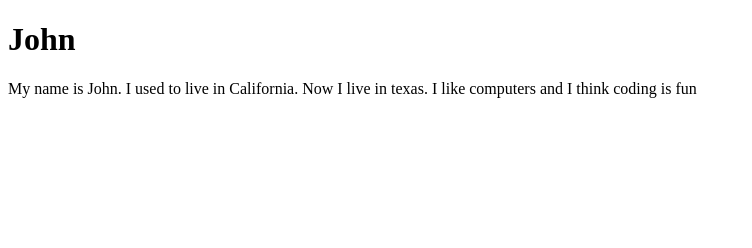
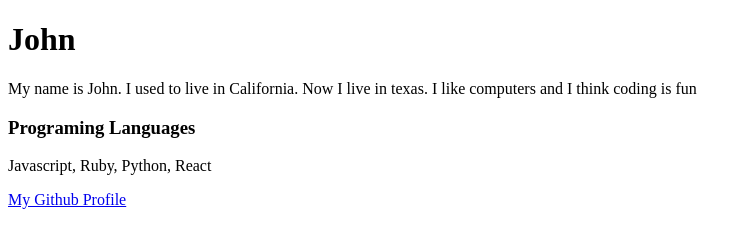
Before and after one commit to JohnJMeyers/Git-skills, a plain HTML site: page index.html in a window 1280 px wide. Shown: the whole page, without its empty margins (0-752 px from the left). Drawn offline with Linux system fonts and the light colour scheme.

Commit message:
add languages and link to github profile

```diff
--- a/index.html
+++ b/index.html
@@ -7,5 +7,8 @@
   <body>
     <h1>John</h1>
     <p>My name is John. I used to live in California. Now I live in texas. I like computers and I think coding is fun</p>
+    <h3>Programing Languages</h3>
+    <p>Javascript, Ruby, Python, React</p>
+    <a href="https://github.com/JohnnyBoomerang" target="_blank">My Github Profile</a>
   </body>
 </html>
```
